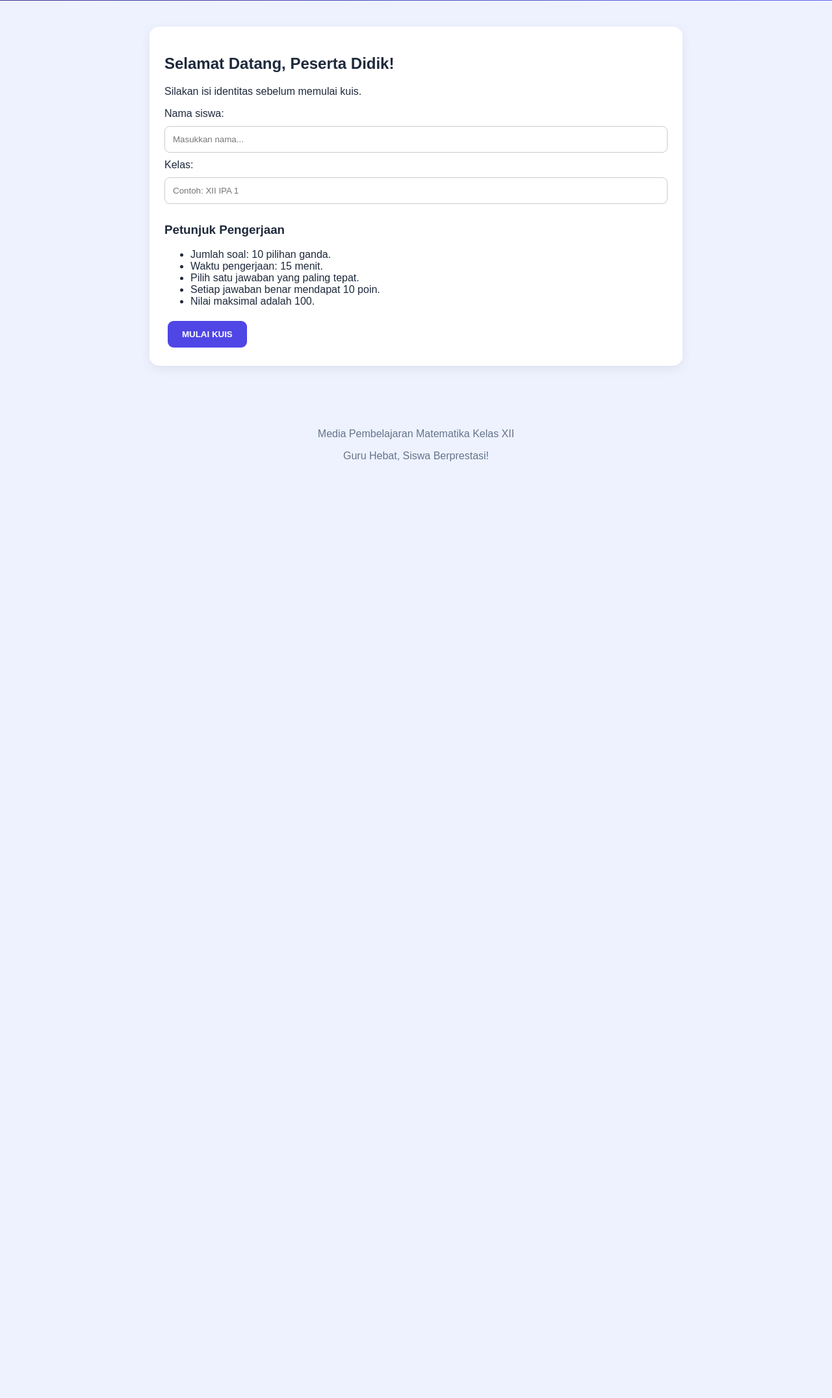
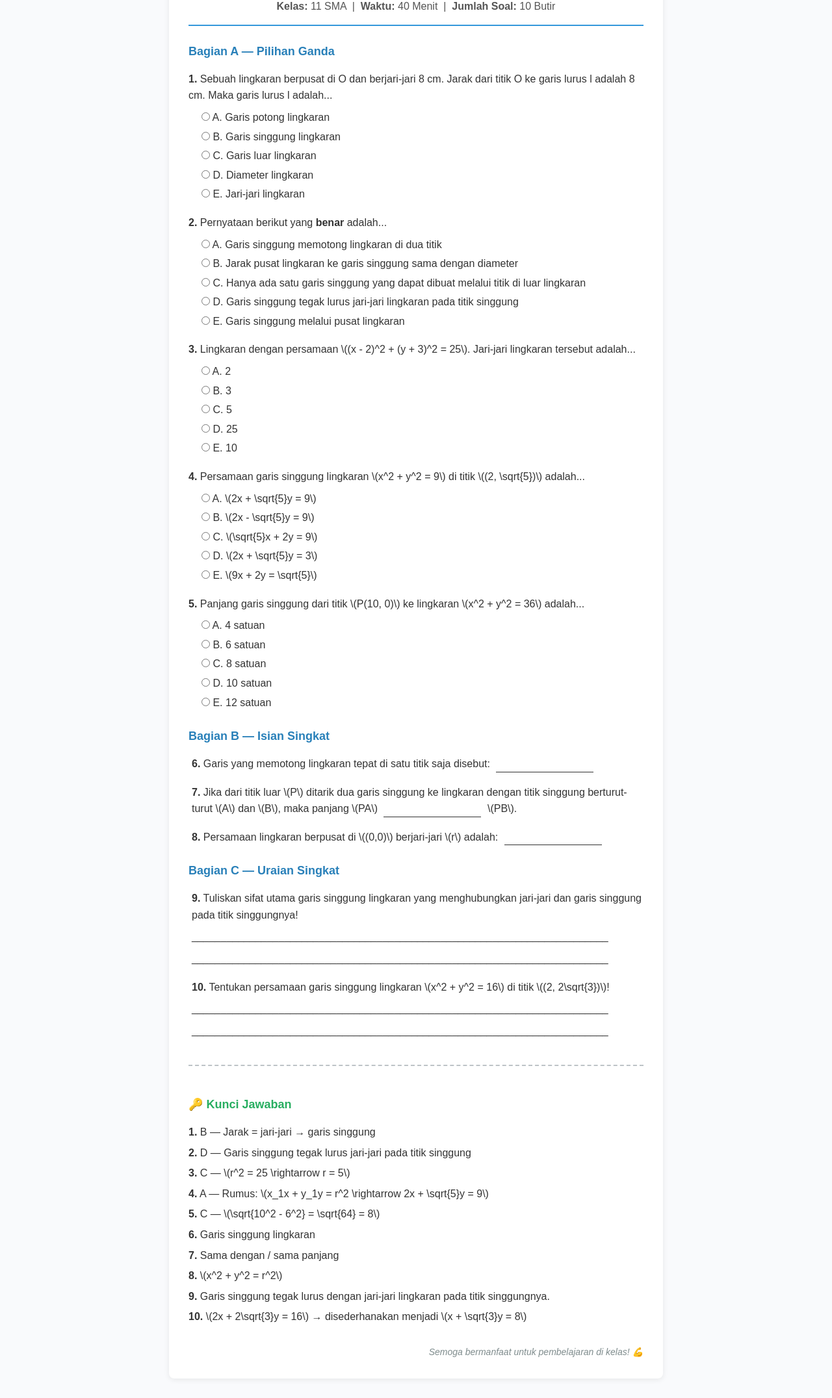
Before and after one commit to nagajohn7-sinaga/belajar, a plain HTML site: page index.html in a window 1280 px wide. Shown: the part 175-2327 px from the top of the page at 65% size. Before the commit the page ends 922 px from the top, so only its background shows below. Drawn offline with Linux system fonts and the light colour scheme.

Commit message:
Update index.html

```diff
--- a/index.html
+++ b/index.html
@@ -1,320 +1,214 @@
-
 <!DOCTYPE html>
 <html lang="id">
 <head>
     <meta charset="UTF-8">
     <meta name="viewport" content="width=device-width, initial-scale=1.0">
-<title>Kuis Permutasi dan Kombinasi</title>
+    <title>Kuis Garis Singgung Lingkaran - Kelas 11 SMA</title>
     <style>
-*{box-sizing:border-box}
-body{
-  margin:0;
-  font-family:Arial,sans-serif;
-  background:#eef2ff;
-  color:#1e293b;
+        * {
+            box-sizing: border-box;
+            margin: 0;
+            padding: 0;
+            font-family: 'Arial', sans-serif;
         }
-header{
-  background:linear-gradient(135deg,#312e81,#6366f1);
-  color:white;
-  padding:30px 15px;
-  text-align:center;
+        body {
+            max-width: 800px;
+            margin: 30px auto;
+            padding: 0 20px;
+            line-height: 1.6;
+            color: #333;
+            background-color: #f9fafc;
         }
-header h1{margin:0 0 10px;font-size:27px}
-.container{max-width:850px;margin:25px auto;padding:15px}
-.card{
-  background:white;
-  border-radius:15px;
-  padding:23px;
-  margin-bottom:20px;
-  box-shadow:0 5px 18px #0001;
+        .container {
+            background: #ffffff;
+            padding: 30px;
+            border-radius: 8px;
+            box-shadow: 0 2px 8px rgba(0,0,0,0.08);
         }
-.info{
-  display:flex;
-  justify-content:space-between;
-  flex-wrap:wrap;
-  gap:10px;
-  background:#e0e7ff;
-  padding:15px;
-  border-radius:10px;
-  font-weight:bold;
+        h1 {
+            text-align: center;
+            color: #2c3e50;
+            margin-bottom: 5px;
         }
-.timer{color:#dc2626}
-.question{
-  border:1px solid #e2e8f0;
-  border-radius:12px;
-  padding:18px;
-  margin:18px 0;
+        .info {
+            text-align: center;
+            color: #555;
+            margin-bottom: 25px;
+            padding-bottom: 15px;
+            border-bottom: 2px solid #3498db;
         }
-.question p{font-weight:bold;line-height:1.6}
-.option{
-  display:block;
-  padding:11px;
-  margin:8px 0;
-  background:#f8fafc;
-  border-radius:8px;
-  cursor:pointer;
+        h2 {
+            color: #2980b9;
+            margin: 25px 0 15px;
+            font-size: 18px;
         }
-.option:hover{background:#e0e7ff}
-.option input{margin-right:8px}
-button{
-  border:0;
-  padding:13px 22px;
-  border-radius:9px;
-  font-weight:bold;
-  cursor:pointer;
-  margin:5px;
+        .soal {
+            margin-bottom: 18px;
         }
-.primary{background:#4f46e5;color:white}
-.secondary{background:#e2e8f0;color:#334155}
-button:hover{opacity:.85}
-#result{display:none;text-align:center}
-.score{font-size:48px;color:#4f46e5;font-weight:bold}
-.explanation{
-  text-align:left;
-  background:#f8fafc;
-  padding:15px;
-  border-radius:10px;
-  margin:12px 0;
-  line-height:1.7;
+        .soal p {
+            margin-bottom: 8px;
+            font-weight: 500;
         }
-.correct{color:#15803d}
-.wrong{color:#dc2626}
-footer{text-align:center;padding:20px;color:#64748b}
+        .pilihan {
+            margin-left: 20px;
+        }
+        .pilihan label {
+            display: block;
+            margin-bottom: 4px;
+            cursor: pointer;
+        }
+        .isian, .uraian {
+            margin-left: 5px;
+        }
+        .garis {
+            display: inline-block;
+            border-bottom: 1px solid #333;
+            min-width: 150px;
+            margin: 0 5px;
+            vertical-align: bottom;
+        }
+        .kunci-jawaban {
+            margin-top: 40px;
+            padding-top: 20px;
+            border-top: 2px dashed #bdc3c7;
+        }
+        .kunci-jawaban h2 {
+            color: #27ae60;
+        }
+        .kunci-jawaban p {
+            margin: 6px 0;
+        }
+        .footer {
+            text-align: right;
+            margin-top: 30px;
+            font-style: italic;
+            color: #7f8c8d;
+            font-size: 14px;
+        }
+        @media print {
+            body {
+                background: white;
+            }
+            .container {
+                box-shadow: none;
+            }
+            .kunci-jawaban {
+                page-break-before: always;
+            }
+        }
     </style>
 </head>
-
 <body>
-
-<header>
-<h1>🎓 KUIS MATEMATIKA KELAS XII</h1>
-<p>Materi: Permutasi dan Kombinasi</p>
-<p>Uji Kemampuanmu dan Raih Nilai Terbaik!</p>
-</header>
-
     <div class="container">
-
-<div class="card" id="intro">
-<h2>Selamat Datang, Peserta Didik!</h2>
-<p>Silakan isi identitas sebelum memulai kuis.</p>
-<label>Nama siswa:</label>
-<input id="nama" type="text" placeholder="Masukkan nama..."
-style="width:100%;padding:12px;margin:10px 0;border:1px solid #ccc;border-radius:8px">
-<label>Kelas:</label>
-<input id="kelas" type="text" placeholder="Contoh: XII IPA 1"
-style="width:100%;padding:12px;margin:10px 0;border:1px solid #ccc;border-radius:8px">
-
-<h3>Petunjuk Pengerjaan</h3>
-<ul>
-<li>Jumlah soal: 10 pilihan ganda.</li>
-<li>Waktu pengerjaan: 15 menit.</li>
-<li>Pilih satu jawaban yang paling tepat.</li>
-<li>Setiap jawaban benar mendapat 10 poin.</li>
-<li>Nilai maksimal adalah 100.</li>
-</ul>
-<button class="primary" onclick="mulai()">MULAI KUIS</button>
+        <h1>📝 KUIS MATEMATIKA</h1>
+        <h1>Garis Singgung Lingkaran</h1>
+        <div class="info">
+            <strong>Kelas:</strong> 11 SMA &nbsp;|&nbsp; <strong>Waktu:</strong> 40 Menit &nbsp;|&nbsp; <strong>Jumlah Soal:</strong> 10 Butir
         </div>
 
-<div class="card" id="quiz" style="display:none">
-<div class="info">
-<span id="student"></span>
-<span>Soal: 10</span>
-<span class="timer">⏱ <span id="time">15:00</span></span>
+        <h2>Bagian A — Pilihan Ganda</h2>
+
+        <div class="soal">
+            <p><strong>1.</strong> Sebuah lingkaran berpusat di O dan berjari-jari 8 cm. Jarak dari titik O ke garis lurus l adalah 8 cm. Maka garis lurus l adalah...</p>
+            <div class="pilihan">
+                <label><input type="radio" name="q1"> A. Garis potong lingkaran</label>
+                <label><input type="radio" name="q1"> B. Garis singgung lingkaran</label>
+                <label><input type="radio" name="q1"> C. Garis luar lingkaran</label>
+                <label><input type="radio" name="q1"> D. Diameter lingkaran</label>
+                <label><input type="radio" name="q1"> E. Jari-jari lingkaran</label>
+            </div>
         </div>
 
-<form id="quizForm">
-
-<div class="question">
-<p>1. Lima buku berbeda akan disusun berjajar di atas meja. Banyak susunan yang mungkin adalah ...</p>
-<label class="option"><input type="radio" name="q1" value="a"> A. 25</label>
-<label class="option"><input type="radio" name="q1" value="b"> B. 60</label>
-<label class="option"><input type="radio" name="q1" value="c"> C. 120</label>
-<label class="option"><input type="radio" name="q1" value="d"> D. 240</label>
+        <div class="soal">
+            <p><strong>2.</strong> Pernyataan berikut yang <strong>benar</strong> adalah...</p>
+            <div class="pilihan">
+                <label><input type="radio" name="q2"> A. Garis singgung memotong lingkaran di dua titik</label>
+                <label><input type="radio" name="q2"> B. Jarak pusat lingkaran ke garis singgung sama dengan diameter</label>
+                <label><input type="radio" name="q2"> C. Hanya ada satu garis singgung yang dapat dibuat melalui titik di luar lingkaran</label>
+                <label><input type="radio" name="q2"> D. Garis singgung tegak lurus jari-jari lingkaran pada titik singgung</label>
+                <label><input type="radio" name="q2"> E. Garis singgung melalui pusat lingkaran</label>
+            </div>
         </div>
 
-<div class="question">
-<p>2. Dari 8 siswa akan dipilih 3 siswa sebagai anggota tim. Banyak cara pemilihannya adalah ...</p>
-<label class="option"><input type="radio" name="q2" value="a"> A. 24</label>
-<label class="option"><input type="radio" name="q2" value="b"> B. 56</label>
-<label class="option"><input type="radio" name="q2" value="c"> C. 112</label>
-<label class="option"><input type="radio" name="q2" value="d"> D. 336</label>
+        <div class="soal">
+            <p><strong>3.</strong> Lingkaran dengan persamaan \((x - 2)^2 + (y + 3)^2 = 25\). Jari-jari lingkaran tersebut adalah...</p>
+            <div class="pilihan">
+                <label><input type="radio" name="q3"> A. 2</label>
+                <label><input type="radio" name="q3"> B. 3</label>
+                <label><input type="radio" name="q3"> C. 5</label>
+                <label><input type="radio" name="q3"> D. 25</label>
+                <label><input type="radio" name="q3"> E. 10</label>
+            </div>
         </div>
 
-<div class="question">
-<p>3. Enam orang akan duduk berjajar pada enam kursi. Banyak susunan tempat duduk adalah ...</p>
-<label class="option"><input type="radio" name="q3" value="a"> A. 36</label>
-<label class="option"><input type="radio" name="q3" value="b"> B. 120</label>
-<label class="option"><input type="radio" name="q3" value="c"> C. 360</label>
-<label class="option"><input type="radio" name="q3" value="d"> D. 720</label>
+        <div class="soal">
+            <p><strong>4.</strong> Persamaan garis singgung lingkaran \(x^2 + y^2 = 9\) di titik \((2, \sqrt{5})\) adalah...</p>
+            <div class="pilihan">
+                <label><input type="radio" name="q4"> A. \(2x + \sqrt{5}y = 9\)</label>
+                <label><input type="radio" name="q4"> B. \(2x - \sqrt{5}y = 9\)</label>
+                <label><input type="radio" name="q4"> C. \(\sqrt{5}x + 2y = 9\)</label>
+                <label><input type="radio" name="q4"> D. \(2x + \sqrt{5}y = 3\)</label>
+                <label><input type="radio" name="q4"> E. \(9x + 2y = \sqrt{5}\)</label>
+            </div>
         </div>
 
-<div class="question">
-<p>4. Dari 7 peserta lomba akan dipilih juara pertama dan kedua. Banyak susunan juara yang mungkin adalah ...</p>
-<label class="option"><input type="radio" name="q4" value="a"> A. 21</label>
-<label class="option"><input type="radio" name="q4" value="b"> B. 35</label>
-<label class="option"><input type="radio" name="q4" value="c"> C. 42</label>
-<label class="option"><input type="radio" name="q4" value="d"> D. 49</label>
+        <div class="soal">
+            <p><strong>5.</strong> Panjang garis singgung dari titik \(P(10, 0)\) ke lingkaran \(x^2 + y^2 = 36\) adalah...</p>
+            <div class="pilihan">
+                <label><input type="radio" name="q5"> A. 4 satuan</label>
+                <label><input type="radio" name="q5"> B. 6 satuan</label>
+                <label><input type="radio" name="q5"> C. 8 satuan</label>
+                <label><input type="radio" name="q5"> D. 10 satuan</label>
+                <label><input type="radio" name="q5"> E. 12 satuan</label>
+            </div>
         </div>
 
-<div class="question">
-<p>5. Banyak cara memilih 4 orang dari 10 orang untuk menjadi anggota kelompok adalah ...</p>
-<label class="option"><input type="radio" name="q5" value="a"> A. 120</label>
-<label class="option"><input type="radio" name="q5" value="b"> B. 210</label>
-<label class="option"><input type="radio" name="q5" value="c"> C. 240</label>
-<label class="option"><input type="radio" name="q5" value="d"> D. 5040</label>
+        <h2>Bagian B — Isian Singkat</h2>
+
+        <div class="soal isian">
+            <p><strong>6.</strong> Garis yang memotong lingkaran tepat di satu titik saja disebut: <span class="garis"></span></p>
         </div>
 
-<div class="question">
-<p>6. Banyak bilangan 4 angka berbeda yang dapat dibentuk dari angka 1, 2, 3, 4, dan 5 adalah ...</p>
-<label class="option"><input type="radio" name="q6" value="a"> A. 20</label>
-<label class="option"><input type="radio" name="q6" value="b"> B. 60</label>
-<label class="option"><input type="radio" name="q6" value="c"> C. 120</label>
-<label class="option"><input type="radio" name="q6" value="d"> D. 625</label>
+        <div class="soal isian">
+            <p><strong>7.</strong> Jika dari titik luar \(P\) ditarik dua garis singgung ke lingkaran dengan titik singgung berturut-turut \(A\) dan \(B\), maka panjang \(PA\) <span class="garis"></span> \(PB\).</p>
         </div>
 
-<div class="question">
-<p>7. Dari 10 orang akan dipilih 2 orang sebagai perwakilan tanpa membedakan jabatan. Banyak cara pemilihannya adalah ...</p>
-<label class="option"><input type="radio" name="q7" value="a"> A. 20</label>
-<label class="option"><input type="radio" name="q7" value="b"> B. 45</label>
-<label class="option"><input type="radio" name="q7" value="c"> C. 90</label>
-<label class="option"><input type="radio" name="q7" value="d"> D. 100</label>
+        <div class="soal isian">
+            <p><strong>8.</strong> Persamaan lingkaran berpusat di \((0,0)\) berjari-jari \(r\) adalah: <span class="garis"></span></p>
         </div>
 
-<div class="question">
-<p>8. Banyak susunan huruf berbeda yang dapat dibentuk dari kata MATA adalah ...</p>
-<label class="option"><input type="radio" name="q8" value="a"> A. 6</label>
-<label class="option"><input type="radio" name="q8" value="b"> B. 8</label>
-<label class="option"><input type="radio" name="q8" value="c"> C. 12</label>
-<label class="option"><input type="radio" name="q8" value="d"> D. 24</label>
+        <h2>Bagian C — Uraian Singkat</h2>
+
+        <div class="soal uraian">
+            <p><strong>9.</strong> Tuliskan sifat utama garis singgung lingkaran yang menghubungkan jari-jari dan garis singgung pada titik singgungnya!</p>
+            <p style="margin-top:5px;">________________________________________________________________________</p>
+            <p>________________________________________________________________________</p>
         </div>
 
-<div class="question">
-<p>9. Dalam perlombaan lari yang diikuti 8 peserta, akan ditentukan juara 1, 2, dan 3. Banyak kemungkinan susunan juara adalah ...</p>
-<label class="option"><input type="radio" name="q9" value="a"> A. 56</label>
-<label class="option"><input type="radio" name="q9" value="b"> B. 112</label>
-<label class="option"><input type="radio" name="q9" value="c"> C. 336</label>
-<label class="option"><input type="radio" name="q9" value="d"> D. 512</label>
+        <div class="soal uraian">
+            <p><strong>10.</strong> Tentukan persamaan garis singgung lingkaran \(x^2 + y^2 = 16\) di titik \((2, 2\sqrt{3})\)!</p>
+            <p style="margin-top:5px;">________________________________________________________________________</p>
+            <p>________________________________________________________________________</p>
         </div>
 
-<div class="question">
-<p>10. Dari 6 siswa akan dipilih seorang ketua dan seorang wakil ketua. Banyak cara pemilihannya adalah ...</p>
-<label class="option"><input type="radio" name="q10" value="a"> A. 12</label>
-<label class="option"><input type="radio" name="q10" value="b"> B. 15</label>
-<label class="option"><input type="radio" name="q10" value="c"> C. 30</label>
-<label class="option"><input type="radio" name="q10" value="d"> D. 36</label>
+        <!-- Kunci Jawaban -->
+        <div class="kunci-jawaban">
+            <h2>🔑 Kunci Jawaban</h2>
+            <p><strong>1.</strong> B — Jarak = jari-jari → garis singgung</p>
+            <p><strong>2.</strong> D — Garis singgung tegak lurus jari-jari pada titik singgung</p>
+            <p><strong>3.</strong> C — \(r^2 = 25 \rightarrow r = 5\)</p>
+            <p><strong>4.</strong> A — Rumus: \(x_1x + y_1y = r^2 \rightarrow 2x + \sqrt{5}y = 9\)</p>
+            <p><strong>5.</strong> C — \(\sqrt{10^2 - 6^2} = \sqrt{64} = 8\)</p>
+            <p><strong>6.</strong> Garis singgung lingkaran</p>
+            <p><strong>7.</strong> Sama dengan / sama panjang</p>
+            <p><strong>8.</strong> \(x^2 + y^2 = r^2\)</p>
+            <p><strong>9.</strong> Garis singgung tegak lurus dengan jari-jari lingkaran pada titik singgungnya.</p>
+            <p><strong>10.</strong> \(2x + 2\sqrt{3}y = 16\) → disederhanakan menjadi \(x + \sqrt{3}y = 8\)</p>
         </div>
 
-<button type="button" class="primary" onclick="selesai(false)">
-KUMPULKAN JAWABAN
-</button>
-</form>
+        <div class="footer">
+            Semoga bermanfaat untuk pembelajaran di kelas! 💪
         </div>
-
-<div class="card" id="result">
-<h2>HASIL KUIS</h2>
-<p id="namaHasil"></p>
-<div class="score" id="score"></div>
-<h3 id="predikat"></h3>
-<p id="detail"></p>
-<hr>
-<h3>Pembahasan Jawaban</h3>
-<div id="pembahasan"></div>
-<button class="primary" onclick="ulang()">ULANGI KUIS</button>
-<button class="secondary" onclick="window.print()">CETAK HASIL</button>
     </div>
-
-</div>
-
-<footer>
-<p>Media Pembelajaran Matematika Kelas XII</p>
-<p>Guru Hebat, Siswa Berprestasi!</p>
-</footer>
-
-<script>
-let sisa=900;
-let interval;
-let sudahSelesai=false;
-
-const kunci={
-q1:"c",q2:"b",q3:"d",q4:"c",q5:"b",
-q6:"c",q7:"b",q8:"c",q9:"c",q10:"c"
-};
-
-const bahas=[
-"5! = 5 × 4 × 3 × 2 × 1 = 120. Urutan buku diperhatikan, sehingga menggunakan permutasi.",
-"C(8,3) = 8!/(3! × 5!) = 56. Urutan anggota tim tidak diperhatikan.",
-"6! = 720. Setiap orang menempati posisi yang berbeda.",
-"7 × 6 = 42. Juara pertama dan kedua memiliki urutan atau jabatan berbeda.",
-"C(10,4) = 10!/(4! × 6!) = 210. Urutan anggota kelompok tidak diperhatikan.",
-"5 × 4 × 3 × 2 = 120. Empat angka dipilih dan disusun tanpa pengulangan.",
-"C(10,2) = 10!/(2! × 8!) = 45. Kedua perwakilan tidak memiliki jabatan berbeda.",
-"4!/2! = 12. Huruf A muncul dua kali sehingga susunan dibagi 2!.",
-"8 × 7 × 6 = 336. Urutan juara pertama, kedua, dan ketiga diperhatikan.",
-"6 × 5 = 30. Ketua dan wakil ketua memiliki jabatan berbeda."
-];
-
-function mulai(){
- let nama=document.getElementById("nama").value.trim();
- let kelas=document.getElementById("kelas").value.trim();
- if(!nama || !kelas){
-   alert("Silakan isi nama dan kelas terlebih dahulu!");
-   return;
- }
- document.getElementById("intro").style.display="none";
- document.getElementById("quiz").style.display="block";
- document.getElementById("student").innerText=nama+" | "+kelas;
- interval=setInterval(hitung,1000);
-}
-
-function hitung(){
- sisa--;
- let m=Math.floor(sisa/60);
- let d=sisa%60;
- document.getElementById("time").innerText=
- String(m).padStart(2,"0")+":"+String(d).padStart(2,"0");
- if(sisa<=0){
-   selesai(true);
- }
-}
-
-function selesai(waktuHabis){
- if(sudahSelesai)return;
- sudahSelesai=true;
- clearInterval(interval);
-
- let benar=0;
- let isi="";
- for(let i=1;i<=10;i++){
-   let j=document.querySelector('input[name="q'+i+'"]:checked');
-   let jawaban=j?j.value:"";
-   if(jawaban===kunci["q"+i])benar++;
-   let status=jawaban===kunci["q"+i]?"Benar":"Belum tepat";
-   isi+=`<div class="explanation">
-   <b>Soal ${i} - <span class="${jawaban===kunci["q"+i]?'correct':'wrong'}">${status}</span></b><br>
-   Kunci jawaban: ${kunci["q"+i].toUpperCase()}<br>
-   ${bahas[i-1]}
-   </div>`;
- }
-
- let skor=benar*10;
- document.getElementById("quiz").style.display="none";
- document.getElementById("result").style.display="block";
- document.getElementById("namaHasil").innerText=
- "Nama: "+document.getElementById("nama").value+
- " | Kelas: "+document.getElementById("kelas").value;
- document.getElementById("score").innerText=skor;
- document.getElementById("detail").innerText=
- "Jawaban benar: "+benar+" dari 10 soal.";
- document.getElementById("predikat").innerText=
- skor>=90?"Sangat Baik!":skor>=75?"Baik!":
- skor>=60?"Cukup, terus belajar!":"Jangan menyerah, ayo belajar lagi!";
- document.getElementById("pembahasan").innerHTML=isi;
- if(waktuHabis)alert("Waktu habis! Jawaban dikumpulkan otomatis.");
-}
-
-function ulang(){
- location.reload();
-}
-</script>
-
 </body>
 </html>
```
Lines whose indentation alone changed are shown as unchanged.
